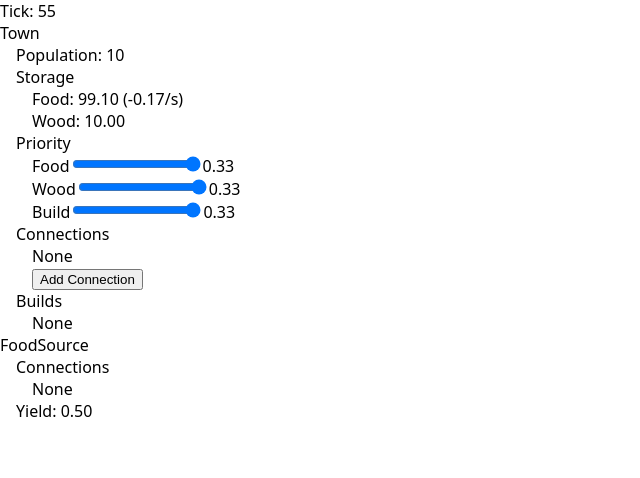
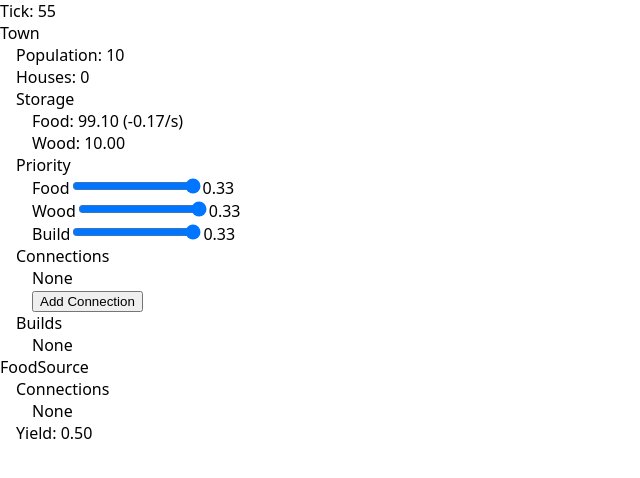
Before and after one commit to tylerschloesser/sim-v6, a React app in the folder packages/app/: page / in a window 1280 px wide. Shown: the top 478 px of the page, without its empty margins (0-640 px from the left). Built offline with nearby package versions, Linux system fonts and the light colour scheme; the HTML template or start-up script is replaced by a standard one.

Commit message:
render houses

```diff
--- a/packages/app/src/home.tsx
+++ b/packages/app/src/home.tsx
@@ -69,6 +69,7 @@ export function Home() {
                       <div>
                         Population: {entity.population}
                       </div>
+                      <div>Houses: {entity.houses}</div>
                       <div>Storage</div>
                       <div className={styles.indent}>
                         <div>
--- a/packages/app/src/types.ts
+++ b/packages/app/src/types.ts
@@ -105,6 +105,7 @@ export const TownEntity = z.strictObject({
   type: z.literal(EntityType.enum.Town),
   connections: z.record(EntityId, z.literal(true)),
   population: z.number().nonnegative(),
+  houses: z.number().int().nonnegative(),
   storage: z.strictObject({
     food: StorageValue,
     wood: StorageValue,
--- a/packages/app/src/world.ts
+++ b/packages/app/src/world.ts
@@ -45,6 +45,7 @@ export function initWorld(): World {
       type: EntityType.enum.Town,
       connections: {},
       population: 10,
+      houses: 0,
       storage: {
         food: {
           count: 100,
```
